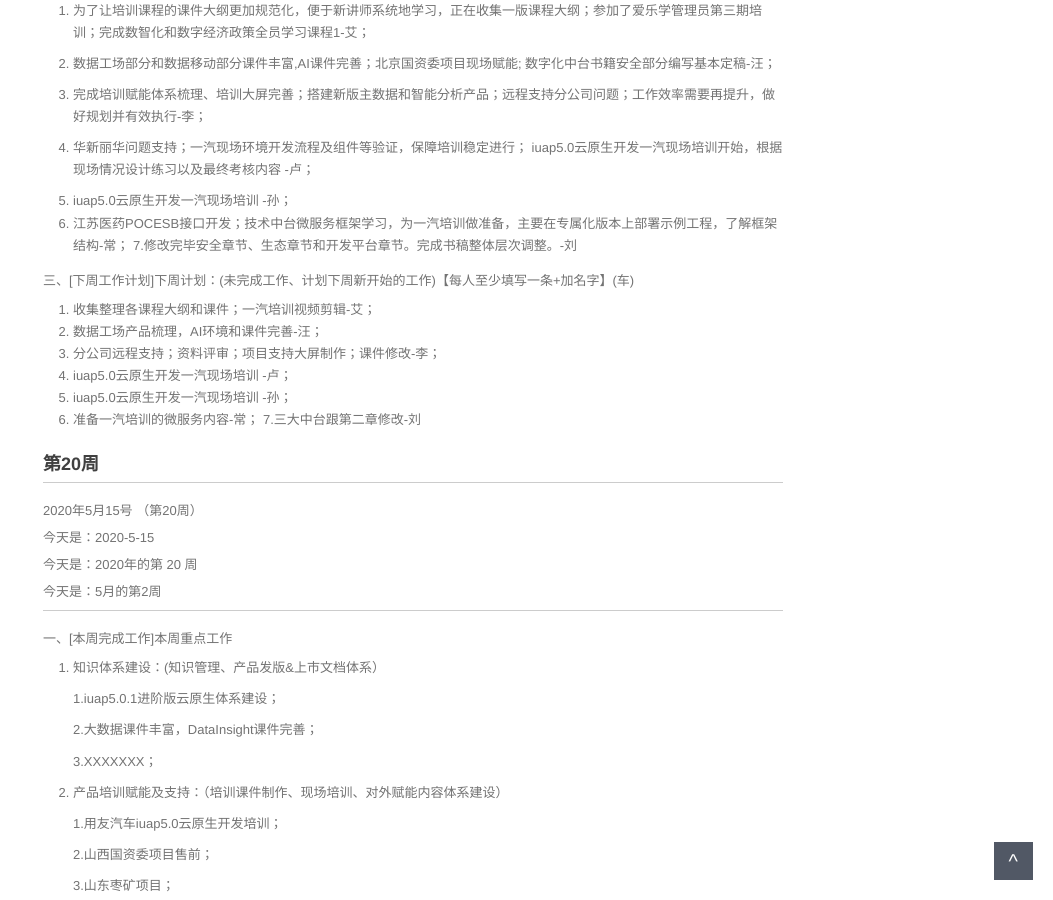
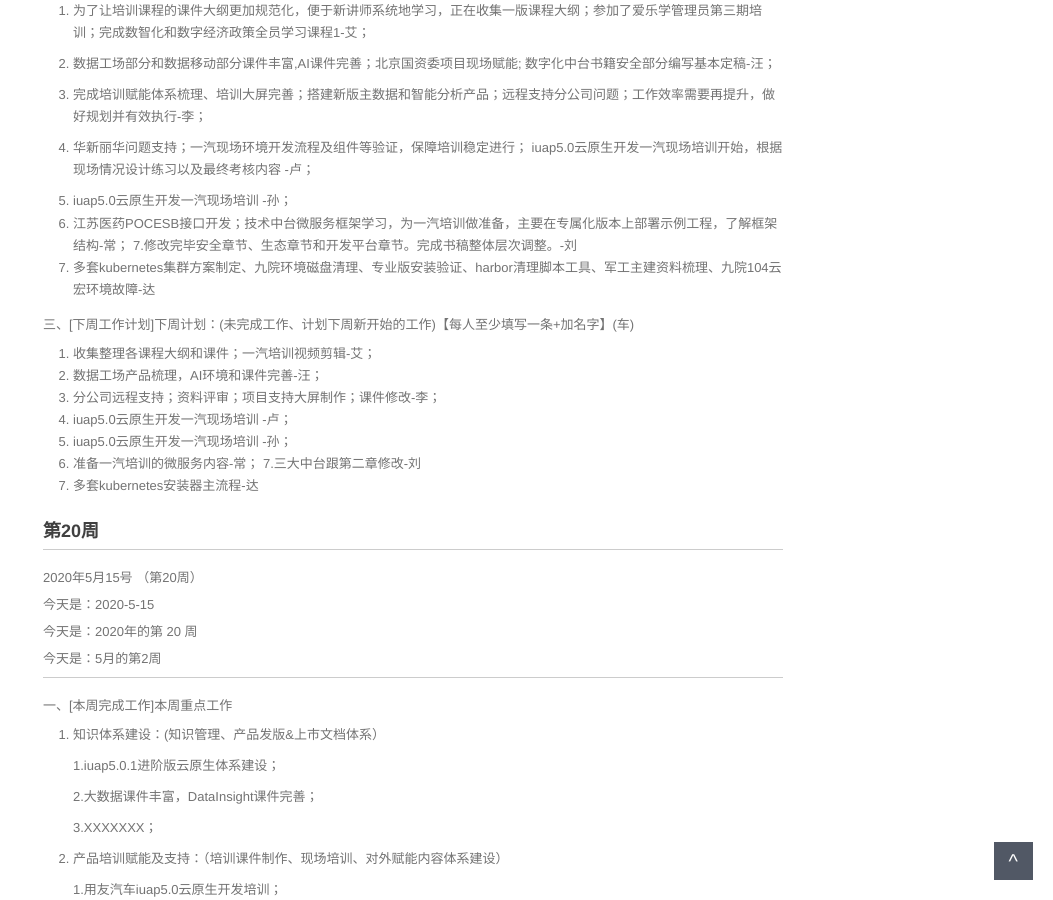
Before and after one commit to walllFlower/blog, a Jekyll site: the page built from 2020-02-28-day_report.md, in a window 1280 px wide and 900 px high, scrolled down 1138 px. Shown: the whole window, without its empty margins (227-1280 px from the left). Built offline with Jekyll 4.4.1, drawn with Linux system fonts in a browser that asks for light colours; comment, search, counter and statistics services are not loaded.

Commit message:
李寅达

```diff
--- a/2020-02-28-day_report.md
+++ b/2020-02-28-day_report.md
@@ -75,6 +75,7 @@ categories: 技术运营工作周报
 5. iuap5.0云原生开发一汽现场培训 -孙；
 6. 江苏医药POCESB接口开发；技术中台微服务框架学习，为一汽培训做准备，主要在专属化版本上部署示例工程，了解框架结构-常；
 7.修改完毕安全章节、生态章节和开发平台章节。完成书稿整体层次调整。-刘
+8. 多套kubernetes集群方案制定、九院环境磁盘清理、专业版安装验证、harbor清理脚本工具、军工主建资料梳理、九院104云宏环境故障-达
 
 三、[下周工作计划]下周计划：(未完成工作、计划下周新开始的工作)【每人至少填写一条+加名字】(车)
 
@@ -85,7 +86,7 @@ categories: 技术运营工作周报
 5. iuap5.0云原生开发一汽现场培训 -孙；
 6. 准备一汽培训的微服务内容-常；
 7.三大中台跟第二章修改-刘
-
+8. 多套kubernetes安装器主流程-达
 
 
 
```
